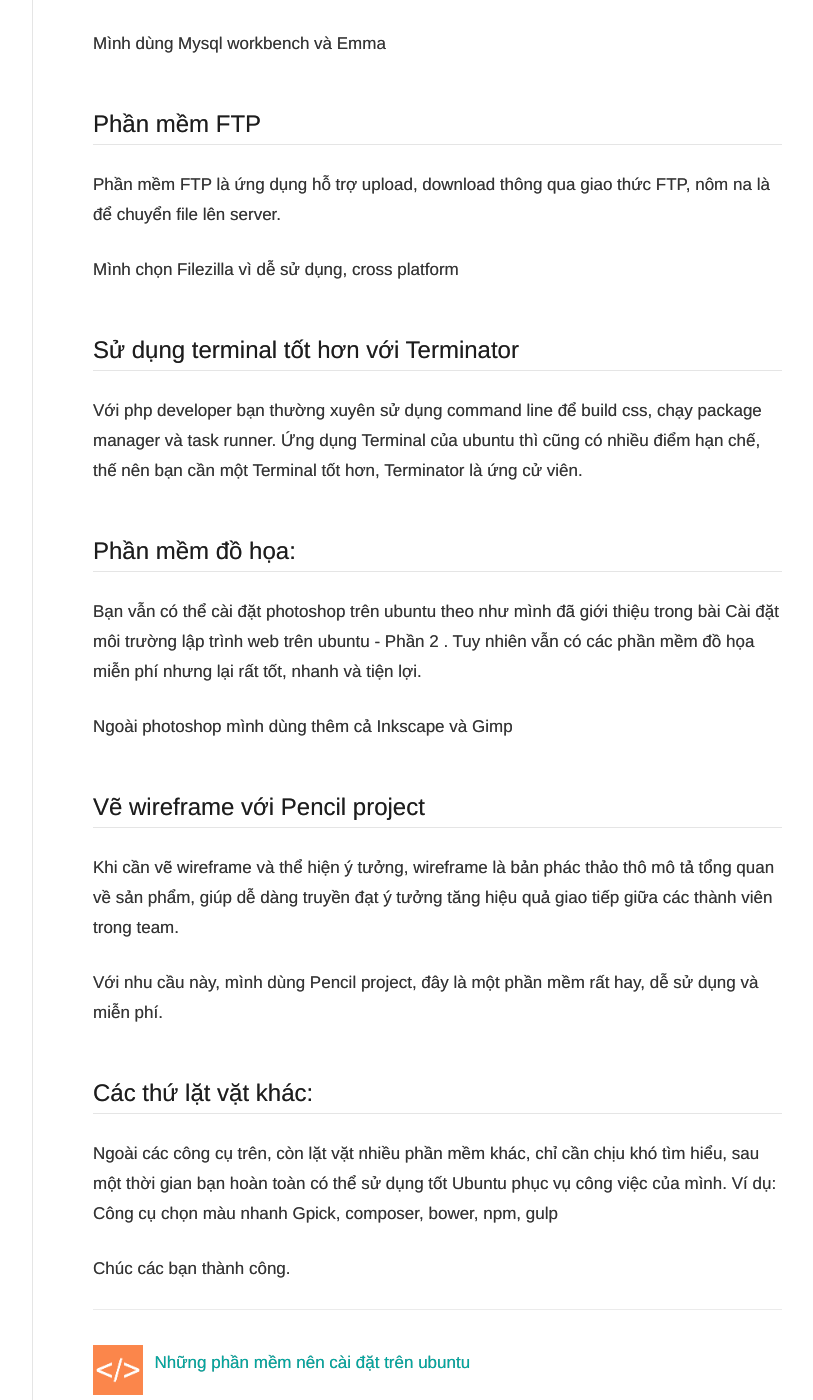
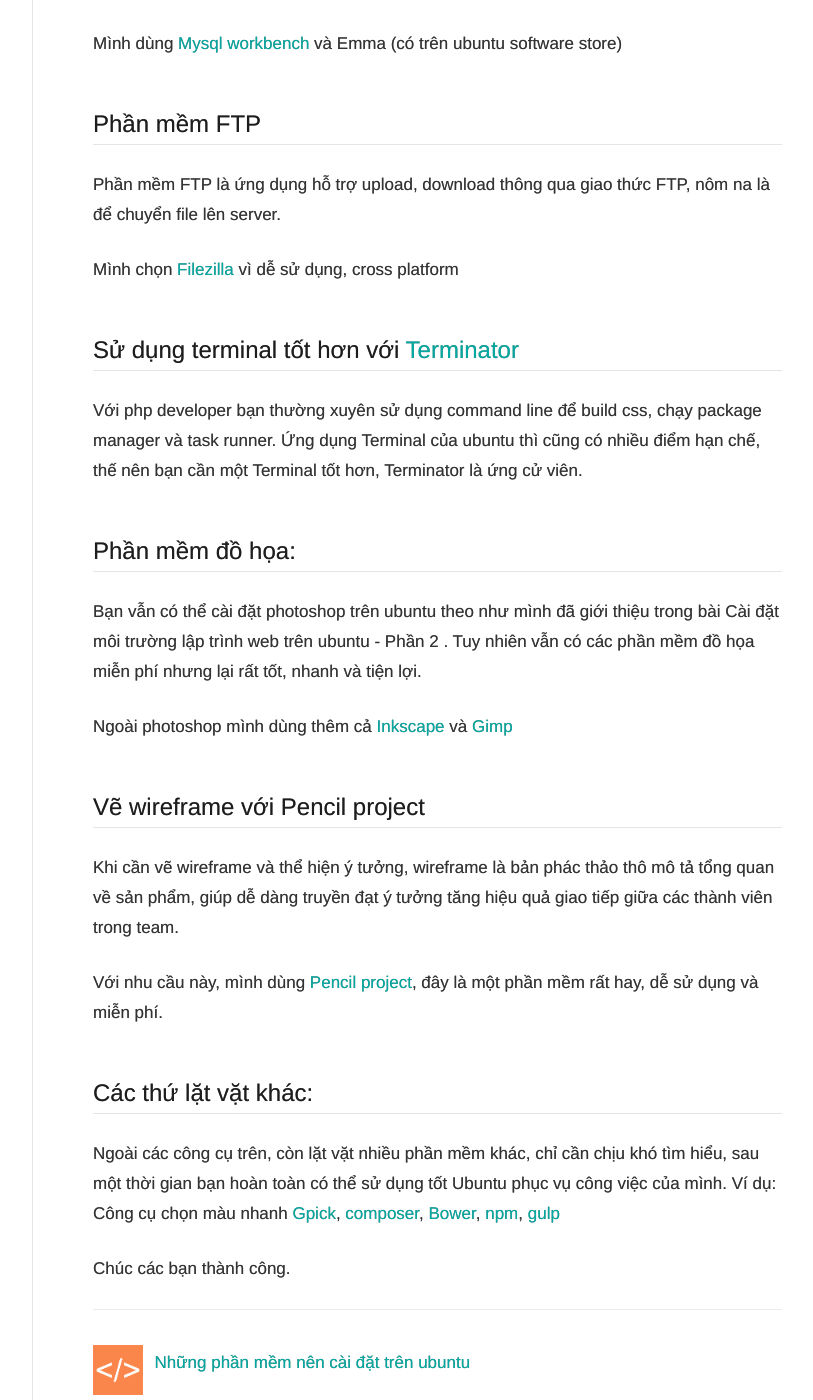
Before and after one commit to nguyentest/laptrinhcuocsong, a Jekyll site: the page built from _posts/2017-10-26-lap-trinh-tren-ubuntu-cac-phan-mem-web-developer-can-cai-dat.md, in a window 1280 px wide and 1400 px high, scrolled down 1936 px. Shown: the whole window, without its empty margins (358-1171 px from the left). Built offline with Jekyll 4.4.1, drawn with Linux system fonts in a browser that asks for light colours; some of the changed text lies outside the part shown.

Commit message:
Update 2017-10-26-lap-trinh-tren-ubuntu-cac-phan-mem-web-developer-can-cai-dat.md

```diff
--- a/_posts/2017-10-26-lap-trinh-tren-ubuntu-cac-phan-mem-web-developer-can-cai-dat.md
+++ b/_posts/2017-10-26-lap-trinh-tren-ubuntu-cac-phan-mem-web-developer-can-cai-dat.md
@@ -40,21 +40,21 @@
 
 Có nhiều phần mềm quản lý git bằng giao diện, cái nào cũng tuyệt vời như SmartGit, git-cola, gitg, GitEye, Cycligent Git Tool...
 
-Tuy nhiên mình thích dùng Gitkraken và Sourcetree
+Tuy nhiên mình thích dùng [Gitkraken](https://www.gitkraken.com/) và [Sourcetree](https://www.sourcetreeapp.com/)
 
 ## Quản lý cơ sở dữ liệu
 
 Quản lý cơ sở dữ liệu cũng là nhu cầu rất cần thiết, nhưng mỗi loại cơ sở dữ liệu lại có các phần mềm quản lý riêng. Với lập trình viên PHP chúng ta thường làm việc với mysql là chủ yếu.
 
-Mình dùng Mysql workbench và Emma
+Mình dùng [Mysql workbench](https://www.mysql.com/products/workbench/) và Emma (có trên ubuntu software store)
 
 ## Phần mềm FTP
 
 Phần mềm FTP là ứng dụng hỗ trợ upload, download thông qua giao thức FTP, nôm na là để chuyển file lên server.
 
-Mình chọn Filezilla vì dễ sử dụng, cross platform
+Mình chọn [Filezilla](https://filezilla-project.org/) vì dễ sử dụng, cross platform
 
-## Sử dụng terminal tốt hơn với Terminator
+## Sử dụng terminal tốt hơn với [Terminator](https://viblo.asia/p/terminal-bot-te-nhat-va-de-su-dung-voi-terminator-va-zsh-tren-ubuntu-pDOKjkrXzPr)
 
 Với php developer bạn thường xuyên sử dụng command line để build css, chạy package manager và task runner. Ứng dụng Terminal của ubuntu thì cũng có nhiều điểm hạn chế, thế nên bạn cần một Terminal tốt hơn, Terminator là ứng cử viên.
 
@@ -62,16 +62,16 @@
 
 Bạn vẫn có thể cài đặt photoshop trên ubuntu theo như mình đã giới thiệu trong bài Cài đặt môi trường lập trình web trên ubuntu - Phần 2 . Tuy nhiên vẫn có các phần mềm đồ họa miễn phí nhưng lại rất tốt, nhanh và tiện lợi.
 
-Ngoài photoshop mình dùng thêm cả Inkscape và Gimp
+Ngoài photoshop mình dùng thêm cả [Inkscape](https://inkscape.org/) và [Gimp](https://www.gimp.org/)
 
 ## Vẽ wireframe với Pencil project
 
 Khi cần vẽ wireframe và thể hiện ý tưởng, wireframe là bản phác thảo thô mô tả tổng quan về sản phẩm, giúp dễ dàng truyền đạt ý tưởng tăng hiệu quả giao tiếp giữa các thành viên trong team.
 
-Với nhu cầu này, mình dùng Pencil project, đây là một phần mềm rất hay, dễ sử dụng và miễn phí.
+Với nhu cầu này, mình dùng [Pencil project](https://pencil.evolus.vn/), đây là một phần mềm rất hay, dễ sử dụng và miễn phí.
 
 ## Các thứ lặt vặt khác:
 Ngoài các công cụ trên, còn lặt vặt nhiều phần mềm khác, chỉ cần chịu khó tìm hiểu, sau một thời gian bạn hoàn toàn có thể sử dụng tốt Ubuntu phục vụ công việc của mình.
-Ví dụ: Công cụ chọn màu nhanh Gpick, composer, bower, npm, gulp
+Ví dụ: Công cụ chọn màu nhanh [Gpick](http://www.gpick.org/), [composer](https://getcomposer.org/), [Bower](https://bower.io/), [npm](https://www.npmjs.com/), [gulp](https://gulpjs.com/)
 
 Chúc các bạn thành công.
```
